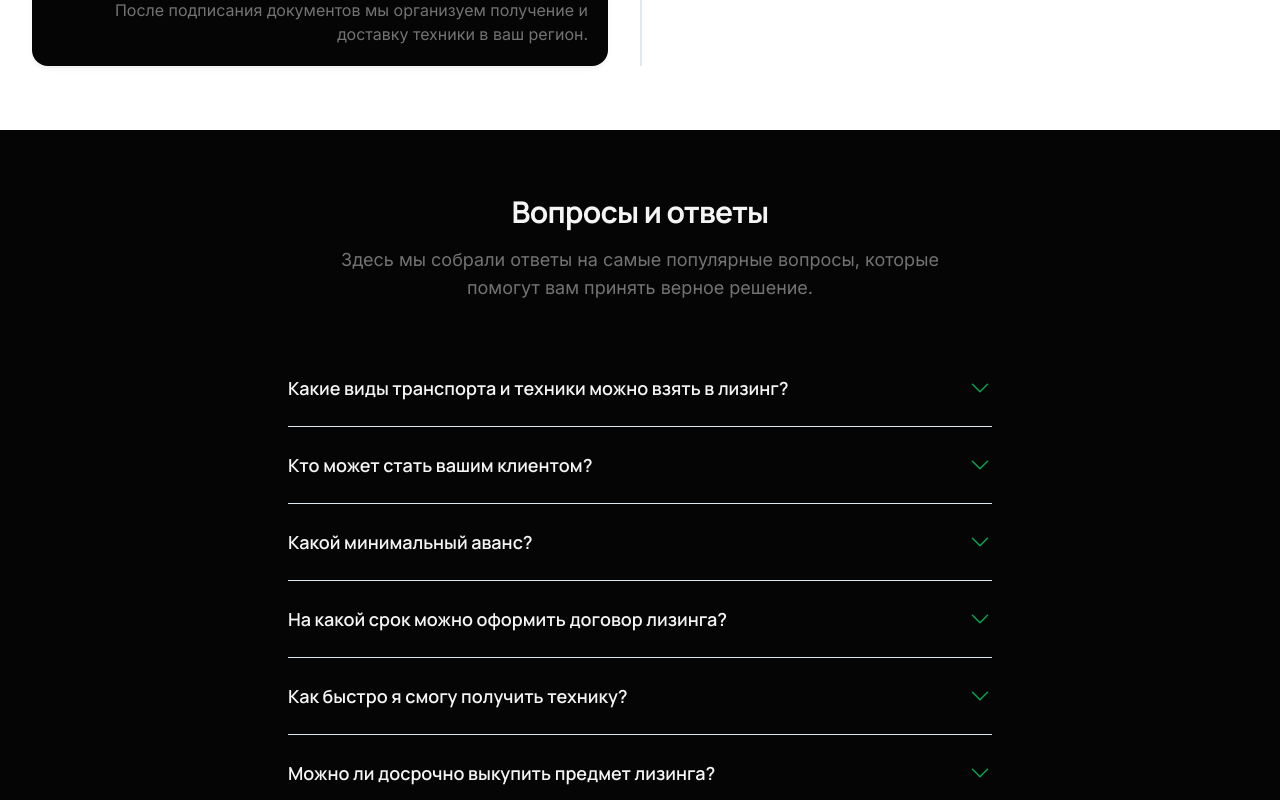
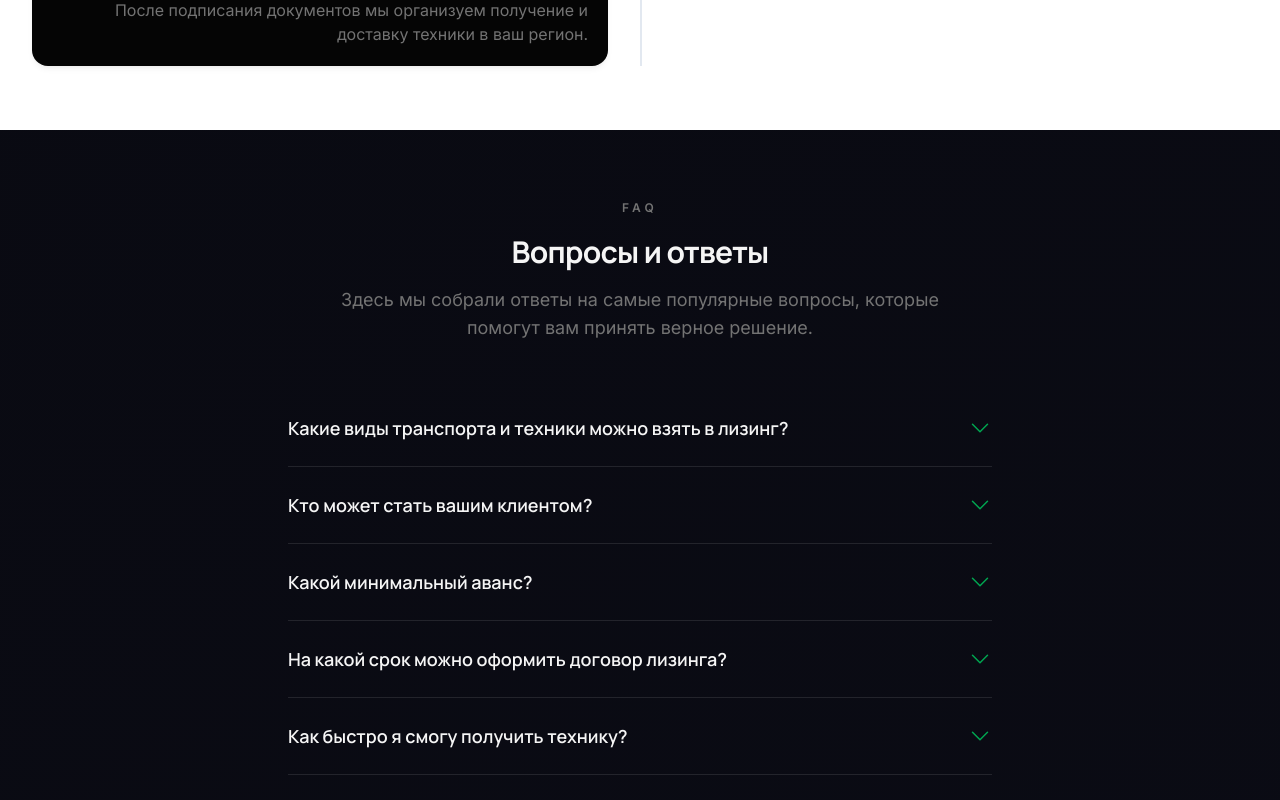
Before and after one commit to peexthree/lizing, a Next.js app: page / in a window 1280 px wide. Shown: the part 5020-5820 px from the top of the page. Built offline with nearby package versions, Linux system fonts and the light colour scheme; no server answers.

Commit message:
fix: Обновлены и исправлены все компоненты, сайт приведен к единому темному стилю

```diff
--- a/components/FAQ.tsx
+++ b/components/FAQ.tsx
@@ -33,7 +33,7 @@ const faqData = [
 
 const AccordionItem: React.FC<{ question: string; answer: string; isOpen: boolean; onClick: () => void; }> = ({ question, answer, isOpen, onClick }) => {
     return (
-        <div className="border-b border-slate-200 py-6">
+        <div className="border-b border-white/10 py-6">
             <button onClick={onClick} className="w-full flex justify-between items-center text-left">
                 <h3 className="text-lg font-medium text-text">{question}</h3>
                 <ChevronDownIcon className={`w-6 h-6 text-accent transform transition-transform duration-300 ${isOpen ? 'rotate-180' : ''}`} />
@@ -63,10 +63,13 @@ const FAQ: React.FC = () => {
     }
 
     return (
-        <section id="faq" className="py-16 sm:py-24 bg-background">
+        <section id="faq" className="py-16 sm:py-24">
             <div className="mx-auto max-w-3xl px-4 sm:px-6 lg:px-8">
                 <div className="text-center">
-                    <h2 className="text-3xl font-bold tracking-tight text-text sm:text-4xl">Вопросы и ответы</h2>
+                     <span className="text-xs font-semibold uppercase tracking-[0.35em] text-muted">
+                        FAQ
+                    </span>
+                    <h2 className="glass-title mt-4 text-3xl font-bold tracking-tight text-text sm:text-4xl">Вопросы и ответы</h2>
                     <p className="mt-4 max-w-2xl mx-auto text-lg text-muted">
                         Здесь мы собрали ответы на самые популярные вопросы, которые помогут вам принять верное решение.
                     </p>
```
